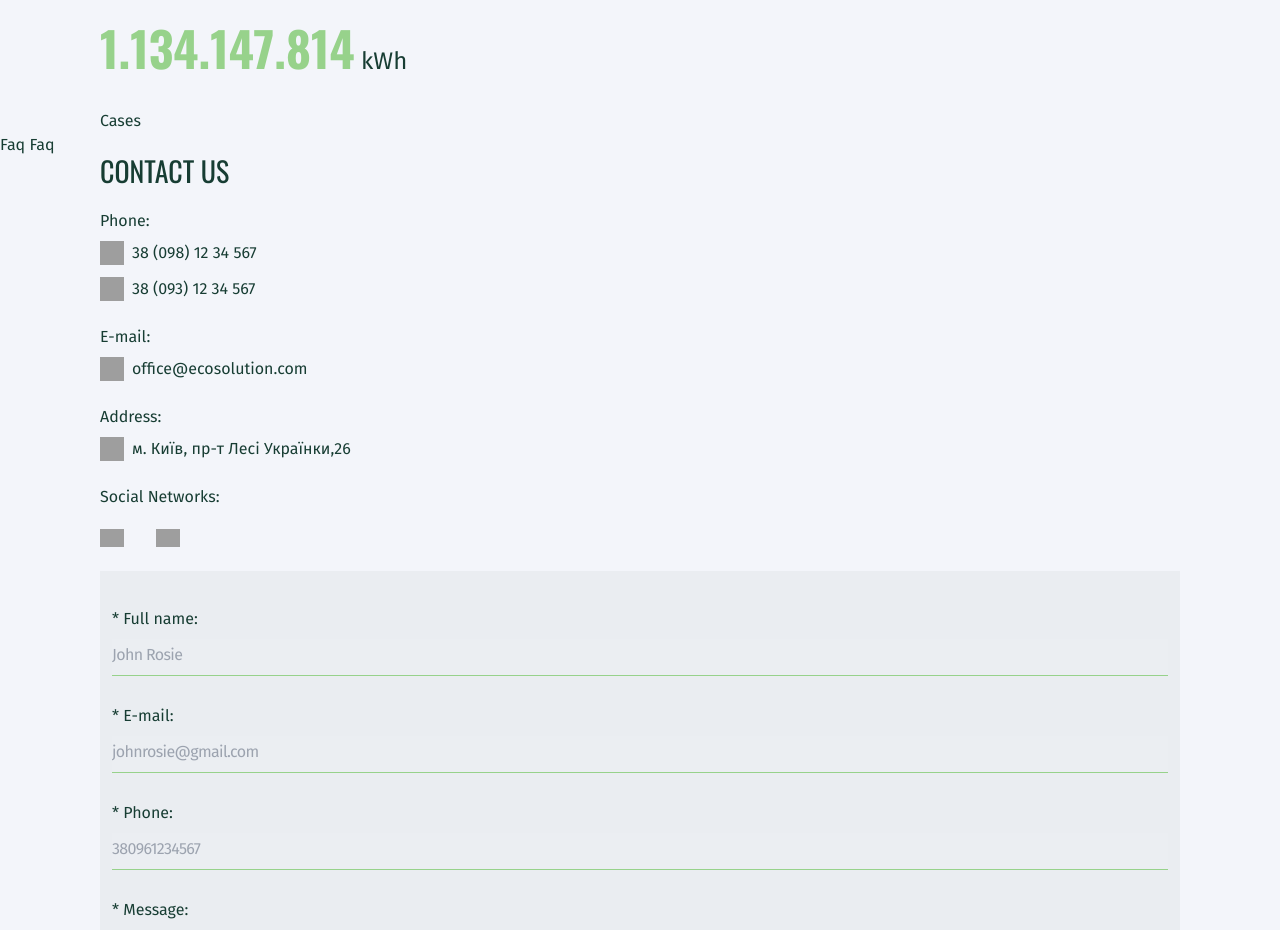
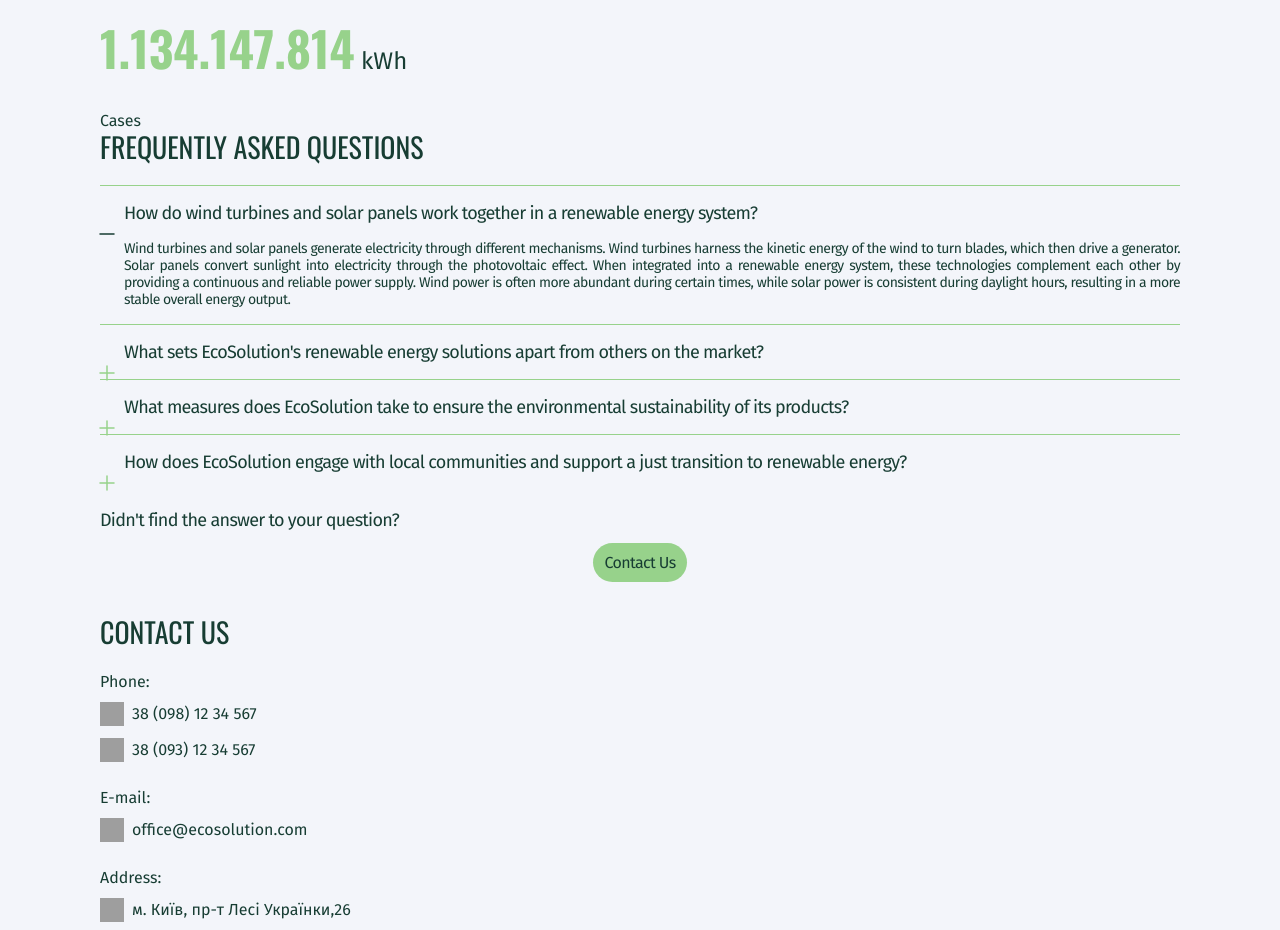
Before and after one commit to Basilika-draconum/greenergy, a Next.js app: page / in a window 1280 px wide. Shown: the part 1320-2250 px from the top of the page. Built offline with nearby package versions, Linux system fonts and the light colour scheme; grey boxes are pictures that could not be loaded.

Commit message:
add content in Faq , create faq.css for making marker and add questions.json

```diff
--- a/app/sections/Faq/Faq.js
+++ b/app/sections/Faq/Faq.js
@@ -1,7 +1,42 @@
+import Title from "@/components/Title/Title";
 import React from "react";
+import frequentlyQuestions from "@/public/content/questions.json";
+import "./faq.css";
 
 const Faq = () => {
-  return <div>Faq Faq</div>;
+  return (
+    <section className="mb-9">
+      <div className="container-main">
+        <Title text={"Frequently Asked Questions"} className={"mb-6"} />
+
+        <div className="mb-9">
+          {frequentlyQuestions.map(({ id, question, answer }, index) => (
+            <details
+              className={`border-t-[1px] border-accentColor pt-4 mb-4 text-justify ${
+                index === 0 ? "first-details-open" : ""
+              }`}
+              key={id}
+              open={index === 0}
+            >
+              <summary className="text-question">{question}</summary>
+              <p className="mt-4 text-subQuestion">{answer}</p>
+            </details>
+          ))}
+        </div>
+        <p className="mb-3 text-question">
+          Didn&#39;t find the answer to your question?
+        </p>
+        <div className="flex justify-center">
+          <button
+            type="button"
+            className="bg-accentColor rounded-full py-[10px] px-3 text-description"
+          >
+            Contact Us
+          </button>
+        </div>
+      </div>
+    </section>
+  );
 };
 
 export default Faq;
--- /dev/null
+++ b/app/sections/Faq/faq.css
@@ -0,0 +1,27 @@
+
+details{
+    padding-left: 24px;
+}
+details>summary {
+    list-style: none;
+}
+
+details>summary::-webkit-details-marker {
+    display: none;
+}
+details summary {
+    cursor: pointer;
+    position: relative;
+}
+details summary::before {
+    content: url("/icons/add.svg");
+    position: absolute;
+    top: 18px;
+    left: -31px;
+    /* transform: translateY(-50%); */
+    width: 16px;
+    height: 16px;
+}
+details[open]>summary::before {
+   content:url("/icons/minus.svg")
+}
--- /dev/null
+++ b/public/content/questions.json
@@ -0,0 +1,22 @@
+[
+    {
+        "id": "1",
+        "question": "How do wind turbines and solar panels work together in a renewable energy system?",
+        "answer": "Wind turbines and solar panels generate electricity through different mechanisms. Wind turbines harness the kinetic energy of the wind to turn blades, which then drive a generator. Solar panels convert sunlight into electricity through the photovoltaic effect. When integrated into a renewable energy system, these technologies complement each other by providing a continuous and reliable power supply. Wind power is often more abundant during certain times, while solar power is consistent during daylight hours, resulting in a more stable overall energy output."
+    },
+    {
+        "id": "2",
+        "question": "What sets EcoSolution's renewable energy solutions apart from others on the market?",
+        "answer": "Wind turbines and solar panels generate electricity through different mechanisms. Wind turbines harness the kinetic energy of the wind to turn blades, which then drive a generator. Solar panels convert sunlight into electricity through the photovoltaic effect. When integrated into a renewable energy system, these technologies complement each other by providing a continuous and reliable power supply. Wind power is often more abundant during certain times, while solar power is consistent during daylight hours, resulting in a more stable overall energy output."
+    },
+    {
+        "id": "3",
+        "question": "What measures does EcoSolution take to ensure the environmental sustainability of its products?",
+        "answer": "EcoSolution is dedicated to environmental sustainability by conducting thorough lifecycle assessments, ensuring products undergo scrutiny from raw material extraction to disposal. The company emphasizes the use of renewable energy sources, reducing its carbon footprint and contributing to a cleaner energy landscape. Through careful material selection, EcoSolution opts for eco-friendly alternatives, promoting recyclability and minimizing environmental impact. Waste reduction strategies, including minimal packaging and recycling initiatives."
+    },
+    {
+        "id": "4",
+        "question": "How does EcoSolution engage with local communities and support a just transition to renewable energy?",
+        "answer": "EcoSolution actively engages with local communities by fostering open communication channels and conducting community outreach programs. The company collaborates with residents to understand their needs and concerns, ensuring that renewable energy projects align with local priorities. EcoSolution also facilitates skill development programs, providing training opportunities that empower community members to participate in the growing renewable energy sector. "
+    }
+]
--- a/tailwind.config.js
+++ b/tailwind.config.js
@@ -27,6 +27,14 @@
           "16px",
           { lineHeight: "normal", letterSpacing: "-0.64px", fontWeight: "400" },
         ],
+        question: [
+          "18px",
+          { lineHeight: "normal", letterSpacing: "-0.72px", fontWeight: "400" },
+        ],
+        subQuestion: [
+          "14px",
+          { lineHeight: "normal", letterSpacing: "-0.56px", fontWeight: "400" },
+        ],
       },
     },
   },
```
